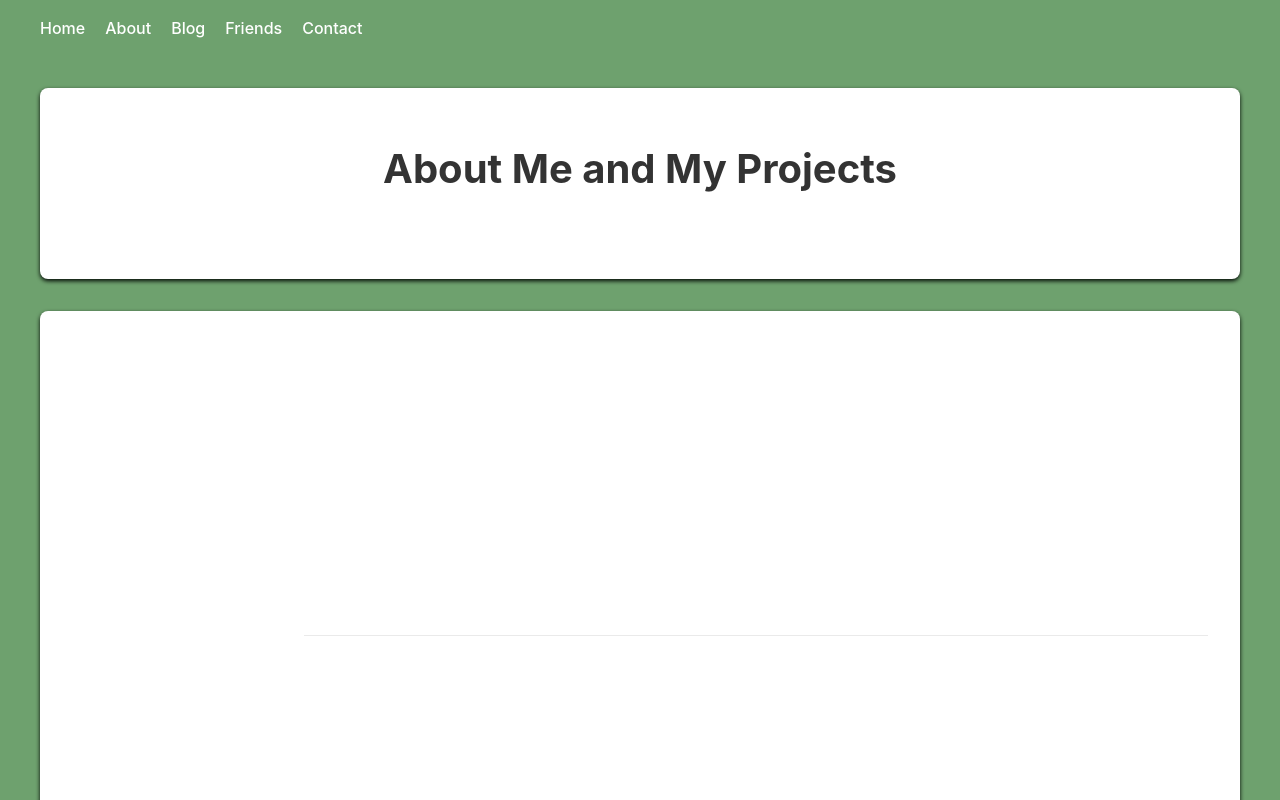
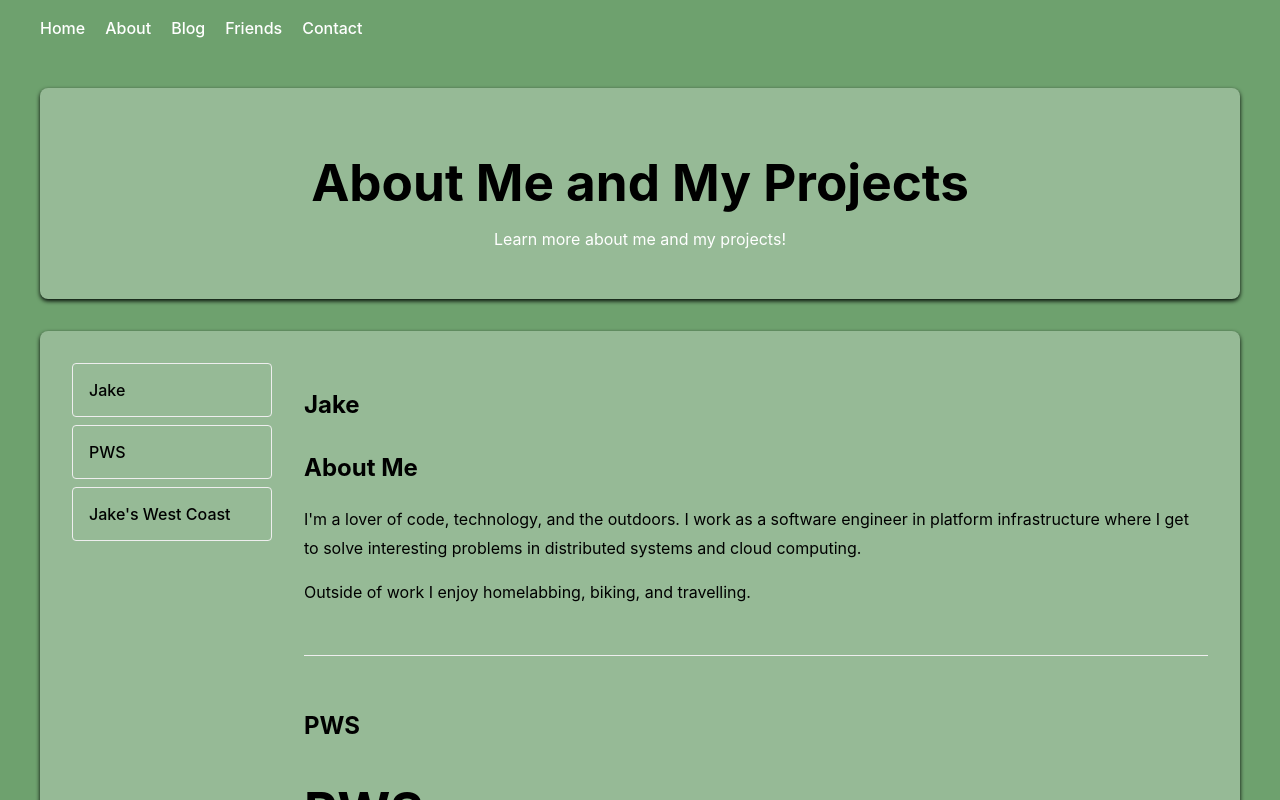
Before and after one commit to runyanjake/website, a React (Vite) app: page /about in a window 1280 px wide. Shown: the top 800 px of the page. Built offline with nearby package versions, Linux system fonts and the light colour scheme.

Commit message:
Update all css to use global style

```diff
--- a/src/routes/about/about.css
+++ b/src/routes/about/about.css
@@ -1,30 +1,29 @@
 .about-container {
   max-width: 1200px;
   margin: 0 auto;
-  padding: 2rem;
+  padding: var(--spacing-xl);
 }
 
 .about-header {
-  margin-bottom: 2rem;
+  margin-bottom: var(--spacing-xl);
   text-align: center;
-  background-color: white;
-  padding: 2rem;
-  border-radius: 8px;
+  background-color: var(--bg-primary);
+  padding: var(--spacing-xl);
+  border-radius: var(--radius-md);
   box-shadow: 0 2px 4px var(--shadow-color);
 }
 
 .about-header h1 {
-  font-size: 2.5rem;
-  color: #333;
-  margin-bottom: 1rem;
+  color: var(--text-dark);
+  margin-bottom: var(--spacing-md);
 }
 
 .about-content {
   display: flex;
-  gap: 2rem;
-  background-color: white;
-  padding: 2rem;
-  border-radius: 8px;
+  gap: var(--spacing-xl);
+  background-color: var(--bg-primary);
+  padding: var(--spacing-xl);
+  border-radius: var(--radius-md);
   box-shadow: 0 2px 4px var(--shadow-color);
 }
 
@@ -37,32 +36,32 @@
 .about-nav {
   flex: 0 0 200px;
   position: sticky;
-  top: 2rem;
+  top: var(--spacing-xl);
   align-self: flex-start;
 }
 
 .about-nav-item {
   display: block;
   width: 100%;
-  padding: 0.75rem 1rem;
-  margin-bottom: 0.5rem;
+  padding: var(--spacing-md);
+  margin-bottom: var(--spacing-sm);
   text-align: left;
   background: none;
-  border: 1px solid var(--border-color);
-  border-radius: 4px;
+  border: 1px solid var(--border-color-light);
+  border-radius: var(--radius-sm);
   cursor: pointer;
-  color: var(--text-primary);
+  color: var(--text-dark);
   transition: all 0.2s;
 }
 
 .about-nav-item:hover {
-  background-color: var(--background-secondary);
+  background-color: var(--bg-secondary);
 }
 
 .about-nav-item.active {
-  background-color: var(--button-color);
-  color: white;
-  border-color: var(--button-color);
+  background-color: var(--color-primary);
+  color: var(--text-light);
+  border-color: var(--color-primary);
 }
 
 .about-section {
@@ -70,11 +69,11 @@
 }
 
 .about-section-content {
-  color: var(--text-primary);
+  color: var(--text-dark);
   line-height: var(--line-height-relaxed);
-  margin-bottom: 3rem;
-  padding-bottom: 2rem;
-  border-bottom: 1px solid #eaeaea;
+  margin-bottom: var(--spacing-xxl);
+  padding-bottom: var(--spacing-xl);
+  border-bottom: 1px solid var(--border-color-light);
 }
 
 .about-section-content:last-child {
@@ -84,46 +83,46 @@
 }
 
 .about-section-content h2 {
-  color: var(--heading-color);
-  margin-bottom: 1rem;
+  color: var(--text-dark);
+  margin-bottom: var(--spacing-md);
 }
 
 .about-section-content h3 {
   font-size: 1.4rem;
-  color: #444;
-  margin-top: 1.5rem;
-  margin-bottom: 0.5rem;
+  color: var(--text-dark);
+  margin-top: var(--spacing-lg);
+  margin-bottom: var(--spacing-sm);
 }
 
 .about-section-content p {
-  margin-bottom: 1rem;
+  margin-bottom: var(--spacing-md);
 }
 
 .about-section-content ul {
-  margin-bottom: 1.5rem;
-  padding-left: 1.5rem;
+  margin-bottom: var(--spacing-lg);
+  padding-left: var(--spacing-lg);
 }
 
 .about-section-content li {
-  margin-bottom: 0.5rem;
-  line-height: 1.5;
+  margin-bottom: var(--spacing-sm);
+  line-height: var(--line-height-relaxed);
 }
 
 .about-section-content strong {
   font-weight: 600;
-  color: #333;
+  color: var(--text-dark);
 }
 
 .about-section-content em {
   font-style: italic;
-  color: #666;
+  color: var(--text-muted);
 }
 
 .about-error {
-  padding: 1rem;
-  background-color: #ffebee;
-  border-radius: 4px;
-  color: #d32f2f;
+  padding: var(--spacing-md);
+  background-color: var(--error-color);
+  border-radius: var(--radius-sm);
+  color: var(--text-light);
 }
 
 @media (max-width: 768px) {
@@ -133,6 +132,6 @@
 
   .about-nav {
     position: static;
-    margin-bottom: 2rem;
+    margin-bottom: var(--spacing-xl);
   }
 }
--- a/src/routes/friends/friends.css
+++ b/src/routes/friends/friends.css
@@ -1,8 +1,8 @@
 .friends-grid {
   display: grid;
-  grid-template-columns: repeat(auto-fill, minmax(300px, 1fr));
-  gap: 2rem;
-  margin-top: 2rem;
+  grid-template-columns: repeat(auto-fill, minmax(250px, 1fr));
+  gap: var(--spacing-lg);
+  padding: var(--spacing-xl);
 }
 
 .friend-link {
@@ -16,56 +16,63 @@
 }
 
 .friend-card {
-  border: 1px solid #e0e0e0;
-  border-radius: 8px;
-  overflow: hidden;
-  box-shadow: 0 2px 8px rgba(0, 0, 0, 0.1);
-  height: 100%;
-  display: flex;
-  flex-direction: column;
-  background-color: white;
+  background-color: var(--bg-primary);
+  border-radius: var(--radius-md);
+  padding: var(--spacing-lg);
+  box-shadow: 0 2px 4px var(--shadow-color);
+  transition: transform 0.2s ease;
 }
 
-.friend-card.full-view {
-  max-width: 800px;
-  margin: 0 auto;
-  box-shadow: 0 4px 12px rgba(0, 0, 0, 0.15);
+.friend-card:hover {
+  transform: translateY(-4px);
 }
 
-.friend-image {
-  height: 200px;
-  overflow: hidden;
+.friend-card h2 {
+  color: var(--text-dark);
+  margin-bottom: var(--spacing-sm);
 }
 
-.friend-image img {
-  width: 100%;
-  height: 100%;
-  object-fit: cover;
+.friend-card p {
+  color: var(--text-dark);
+  margin-bottom: var(--spacing-md);
 }
 
-.friend-info {
-  padding: 1.5rem;
-  flex-grow: 1;
-  display: flex;
-  flex-direction: column;
+.friend-card a {
+  color: var(--text-link);
+  text-decoration: none;
 }
 
-.friend-info h2 {
-  margin-top: 0;
-  margin-bottom: 0.5rem;
-  color: #333;
+.friend-card a:hover {
+  color: var(--text-link-hover);
+  text-decoration: underline;
 }
 
-.friend-website {
-  color: #0066cc;
-  margin-bottom: 1rem;
-  display: inline-block;
-  word-break: break-all;
+.friend-card img {
+  width: 100%;
+  height: 200px;
+  object-fit: cover;
+  border-radius: var(--radius-sm);
+  margin-bottom: var(--spacing-md);
 }
 
-.friend-content {
-  color: #555;
-  line-height: 1.6;
+.friend-card .friend-links {
+  display: flex;
+  gap: var(--spacing-sm);
+  margin-top: var(--spacing-md);
+}
+
+.friend-card .friend-links a {
+  padding: var(--spacing-sm) var(--spacing-md);
+  background-color: var(--bg-secondary);
+  border-radius: var(--radius-sm);
+  color: var(--text-dark);
+  transition: background-color 0.2s;
+}
+
+.friend-card .friend-links a:hover {
+  background-color: var(--color-secondary);
+  color: var(--text-light);
+  text-decoration: none;
 }
 
 .friend-container {
@@ -107,3 +114,10 @@
 .read-more:hover {
   text-decoration: underline;
 }
+
+@media (max-width: 768px) {
+  .friends-grid {
+    grid-template-columns: 1fr;
+    padding: var(--spacing-md);
+  }
+}
```
